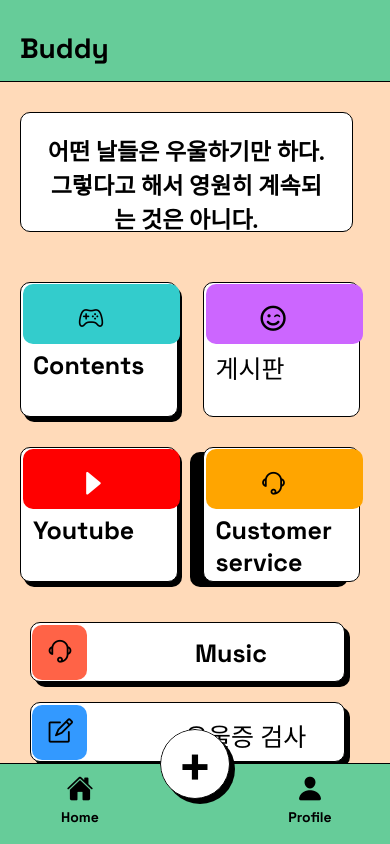
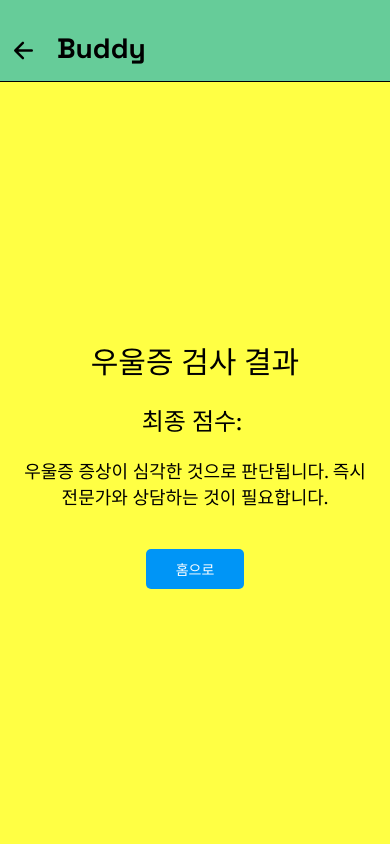
Before and after one commit to hshy1839/capstoneApp, a React Native app: screen /SurveyScore in a window 390 px wide. Built offline with nearby package versions, Linux system fonts and the light colour scheme.

Commit message:
우울증검사 페이지 완료

```diff
--- a/App.js
+++ b/App.js
@@ -11,6 +11,7 @@
 import Post from './components/Post';
 import PostDetail from './components/PostDetail';
 import DepressionSurvey from './components/DepressionSurvey';
+import SurveyScore from './components/SurveyScore';
 
 
 const Stack = createStackNavigator();
@@ -28,6 +29,7 @@
         <Stack.Screen name="Post" component={Post} options={{header: () => <Header />}} />
         <Stack.Screen name="PostDetail" component={PostDetail} options={{header: () => <Header />}} />
         <Stack.Screen name="DepressionSurvey" component={DepressionSurvey} options={{header: () => <Header />}} />
+        <Stack.Screen name="SurveyScore" component={SurveyScore} options={{header: () => <Header />}} />
       </Stack.Navigator>
     </NavigationContainer>
   );
--- a/components/DepressionSurvey.js
+++ b/components/DepressionSurvey.js
@@ -1,11 +1,14 @@
 import React, { useState } from 'react';
 import { StyleSheet, Text, View, ScrollView, TouchableOpacity, Image } from 'react-native';
+import { useNavigation, useRoute } from '@react-navigation/native';
 import { useFonts } from 'expo-font';
 import fonts from './Font';
 import Footer from './Footer';
+import SurveyScore from './SurveyScore';
 
 const DepressionSurvey = () => {
 
+  const navigation = useNavigation();
   const [loaded] = useFonts({
     SpaceGroteskRegular: fonts.spaceGroteskRegular,
     SpaceGroteskBold: fonts.spaceGroteskBold,
@@ -13,6 +16,8 @@
 
   const [page, setPage] = useState(-1); // 페이지 인덱스를 상태로 관리
   const [score, setScore] = useState(0); // 점수를 상태로 관리
+  const [scoreSubmitted, setScoreSubmitted] = useState(false); // 점수 제출 여부를 나타내는 상태
+
 
   const questionsPerPage = 4; // 한 페이지에 보여질 질문 수
 
@@ -232,9 +237,11 @@
 
   const handleSubmission = () => {
     // 최종 점수 계산
-    let finalScore = score;
+    const finalScore = score;
     // 최종 점수 출력 또는 다른 작업 수행
     console.log('최종 점수:', finalScore);
+    // 점수 제출 여부 상태를 업데이트
+    setScoreSubmitted(true);
   };
 
   const OptionButton = ({ questionId, option }) => {
@@ -254,8 +261,11 @@
   return (
     <View style={styles.container}>
       <ScrollView style={styles.scrollViewContent}>
+
+
         <View style={styles.componentContainer}>
           <View style={styles.component1Background} />
+          {!scoreSubmitted && (
           <View style={styles.component1}>
             {page === -1 ? ( // 초기 페이지
               <View style={styles.initialPage}>
@@ -313,7 +323,10 @@
                 </View>
               </>
             )}
-          </View>
+          </View>)}
+          {scoreSubmitted && (
+            <View><SurveyScore score={score} /></View>
+          )}
         </View>
       </ScrollView>
       <Footer />
--- /dev/null
+++ b/components/SurveyScore.js
@@ -0,0 +1,67 @@
+import React from 'react';
+import { StyleSheet, Text, View, TouchableOpacity } from 'react-native';
+import { useNavigation } from '@react-navigation/native';
+
+const SurveyScore = ({ score }) => {
+
+    const navigation = useNavigation();
+    const goToHome = () => {
+        navigation.navigate('Main');
+    };
+  return (
+    <View style={styles.container}>
+      <Text style={styles.title}>우울증 검사 결과</Text>
+      <Text style={styles.scoreText}>최종 점수: {score}</Text>
+      <Text style={styles.message}>
+        {score <= 10
+          ? '우울증 증상이 거의 없는 것으로 판단됩니다. 하지만 지속적인 우울감이나 다른 어려움이 있을 경우 전문가와 상담하는 것이 좋습니다.'
+          : score <= 20
+          ? '우울증 증상이 경미한 것으로 판단됩니다. 주의 깊은 관찰과 일상적인 스트레스 관리가 필요합니다.'
+          : score <= 30
+          ? '우울증 증상이 중간 정도로 판단됩니다. 전문가와 상담하여 추가적인 조치를 취하는 것이 좋습니다.'
+          : '우울증 증상이 심각한 것으로 판단됩니다. 즉시 전문가와 상담하는 것이 필요합니다.'}
+      </Text>
+      <TouchableOpacity style={styles.backButton}  onPress={goToHome}>
+        <Text style={styles.backButtonText}>홈으로</Text>
+      </TouchableOpacity>
+    </View>
+  );
+};
+
+const styles = StyleSheet.create({
+  container: {
+    flex: 1,
+    backgroundColor: '#ffff44',
+    justifyContent: 'center',
+    alignItems: 'center',
+    padding: 20,
+  },
+  title: {
+    fontSize: 30,
+    fontFamily: 'SpaceGroteskBold',
+    marginBottom: 20,
+  },
+  scoreText: {
+    fontSize: 24,
+    fontFamily: 'SpaceGroteskRegular',
+    marginBottom: 20,
+  },
+  message: {
+    fontSize: 18,
+    fontFamily: 'SpaceGroteskRegular',
+    textAlign: 'center',
+    marginBottom: 40,
+  },
+  backButton: {
+    backgroundColor: '#0095f6',
+    paddingHorizontal: 30,
+    paddingVertical: 10,
+    borderRadius: 5,
+  },
+  backButtonText: {
+    color: 'white',
+    fontFamily: 'SpaceGroteskBold',
+  },
+});
+
+export default SurveyScore;
```
Also changed, not shown: package.json (+6 -6 lines), 2 other files (tests, documents, lock files or other folders).
